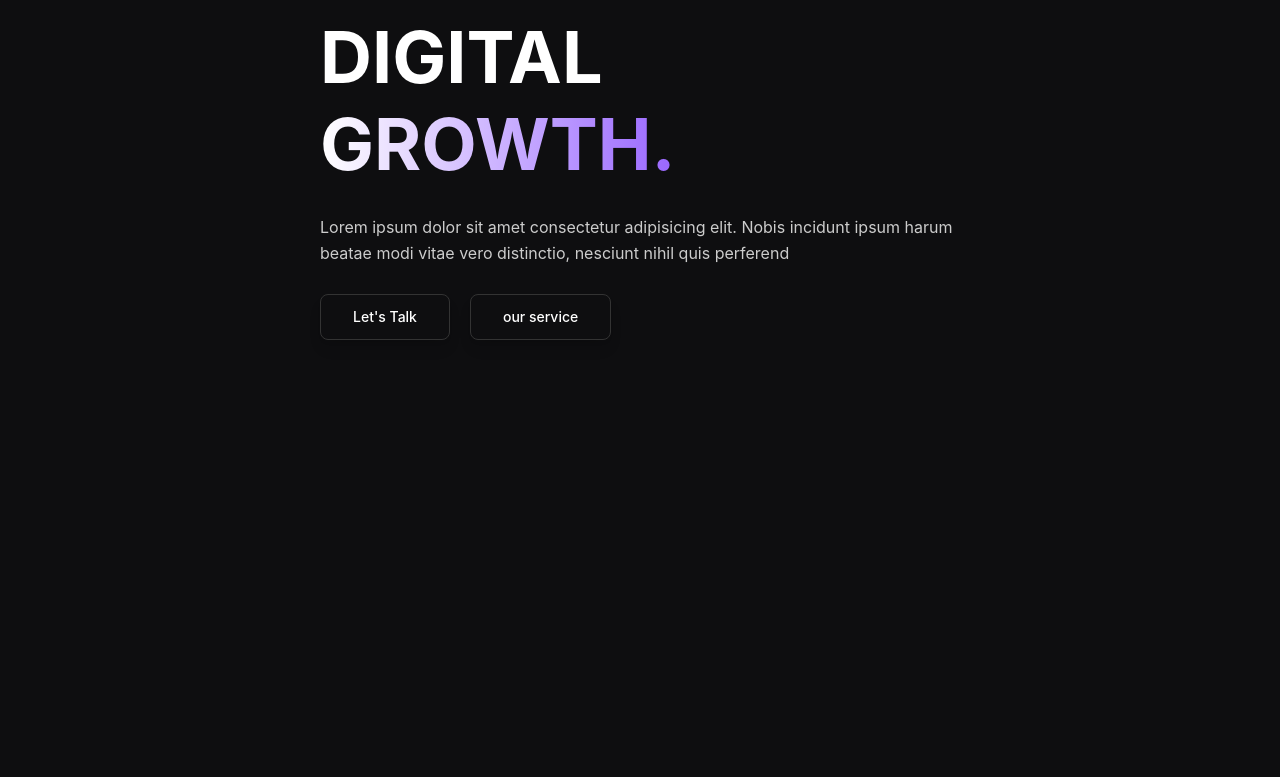
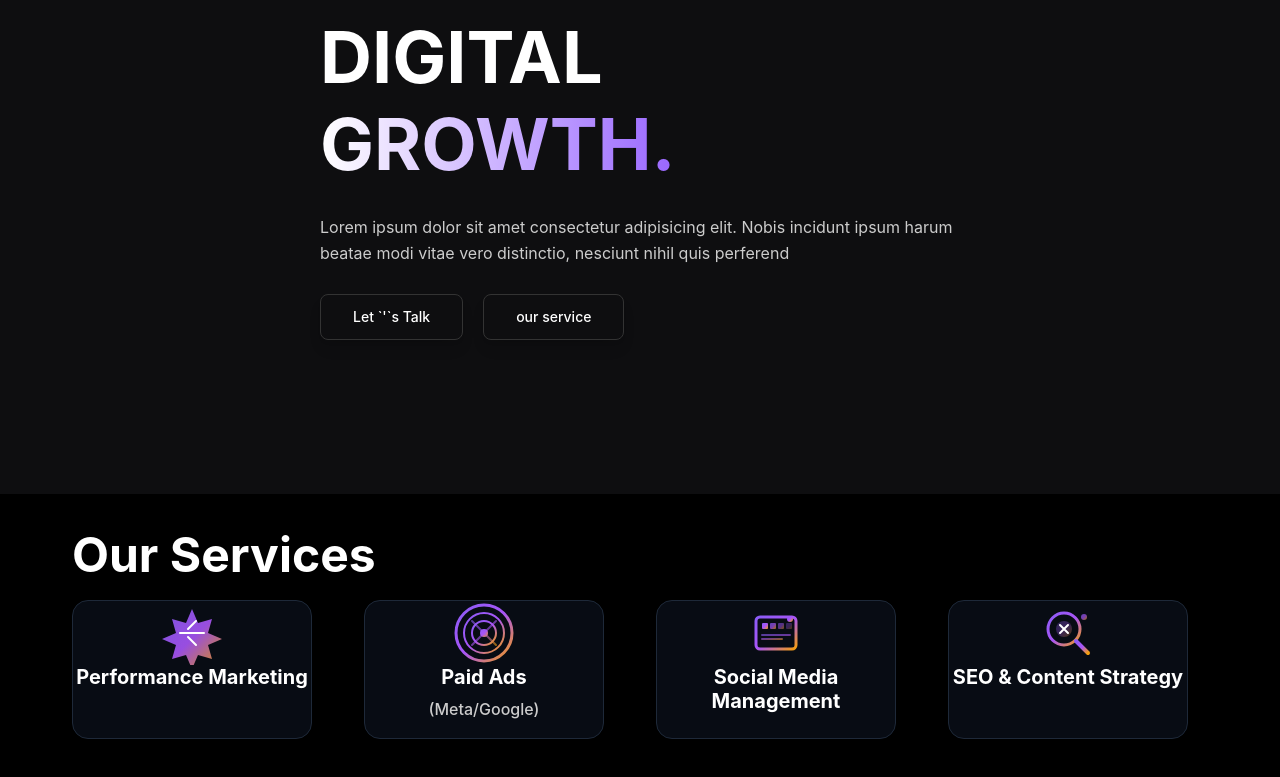
Before and after one commit to SlasherNotOp/evole-web, a Next.js app: page / in a window 1280 px wide. Shown: the part 297-1074 px from the top of the page. Before the commit the page ends 800 px from the top, so only its background shows below. Built offline with nearby package versions, Linux system fonts and the light colour scheme.

Commit message:
fix: added temp component

```diff
--- a/src/app/page.tsx
+++ b/src/app/page.tsx
@@ -1,6 +1,7 @@
 
 
 import Hero from '@/components/hero/Hero';
+import OurServices from '@/components/services/OurServices';
 import React from 'react';
 
 
@@ -8,6 +9,8 @@ export default function HomePage() {
   return (
     <div>
       <Hero/>
+      <OurServices/>
+
     </div>
   );
 }
--- a/src/components/hero/Hero.tsx
+++ b/src/components/hero/Hero.tsx
@@ -24,7 +24,7 @@ const Hero = () => {
         </p>
         <div className="flex items-center gap-5">
              <button className="button-secondary text-sm shadow-lg">
-            Let's Talk
+            Let `&apos;`s Talk
           </button>
           <button className="button-secondary text-sm shadow-lg">our service</button>
         </div>
--- a/src/components/navbar/Navbar.tsx
+++ b/src/components/navbar/Navbar.tsx
@@ -2,6 +2,7 @@
 
 import { useState } from "react";
 import { Menu, X } from "lucide-react";
+import Image from "next/image";
 
 const Navbar = () => {
   const [menuOpen, setMenuOpen] = useState(false);
@@ -14,9 +15,11 @@ const Navbar = () => {
       <div className=" flex items-center justify-around px-6 h-[70px] ">
         {/* Logo */}
         <div className="flex items-center gap-2 text-2xl font-bold text-white tracking-tight">
-          <img
+          <Image
             src="/assets/1.svg/"
             alt="EvolTech Logo"
+            width={100}
+            height={100}
             className="w-[150px] object-contain"
           />
         </div>
@@ -32,7 +35,7 @@ const Navbar = () => {
         {/* CTA Button */}
         <div className="hidden md:flex items-center">
           <button className="button-primary text-sm shadow-lg">
-            Let's Talk
+            Let`&apos;`s Talk
           </button>
         </div>
 
@@ -54,7 +57,7 @@ const Navbar = () => {
             <li className="hover:text-white cursor-pointer">Contact</li>
             <li>
               <button className="button-primary w-full text-sm">
-                Let's Talk
+                Let`&apos;`s Talk
               </button>
             </li>
           </ul>
--- /dev/null
+++ b/src/components/services/OurServices.tsx
@@ -0,0 +1,194 @@
+import React from 'react';
+
+const ServicesSection = () => {
+  const services = [
+    {
+      id: 1,
+      title: "Performance Marketing",
+      icon: (
+        <svg width="64" height="64" viewBox="0 0 64 64" fill="none" xmlns="http://www.w3.org/2000/svg">
+          <defs>
+            <linearGradient id="rocket-gradient" x1="0%" y1="0%" x2="100%" y2="100%">
+              <stop offset="0%" stopColor="#8B5CF6" />
+              <stop offset="50%" stopColor="#A855F7" />
+              <stop offset="100%" stopColor="#F59E0B" />
+            </linearGradient>
+          </defs>
+          <path
+            d="M32 8L38 22L52 18L48 32L62 38L48 44L52 58L38 54L32 68L26 54L12 58L16 44L2 38L16 32L12 18L26 22L32 8Z"
+            fill="url(#rocket-gradient)"
+            opacity="0.9"
+          />
+          <path
+            d="M28 28L36 20M36 44L28 36M20 32H44"
+            stroke="#FFF"
+            strokeWidth="2"
+            strokeLinecap="round"
+          />
+        </svg>
+      ),
+    },
+    {
+      id: 2,
+      title: "Paid Ads",
+      subtitle: "(Meta/Google)",
+      icon: (
+        <svg width="64" height="64" viewBox="0 0 64 64" fill="none" xmlns="http://www.w3.org/2000/svg">
+          <defs>
+            <linearGradient id="target-gradient" x1="0%" y1="0%" x2="100%" y2="100%">
+              <stop offset="0%" stopColor="#8B5CF6" />
+              <stop offset="50%" stopColor="#A855F7" />
+              <stop offset="100%" stopColor="#F59E0B" />
+            </linearGradient>
+          </defs>
+          <circle cx="32" cy="32" r="28" stroke="url(#target-gradient)" strokeWidth="3" fill="none" />
+          <circle cx="32" cy="32" r="20" stroke="url(#target-gradient)" strokeWidth="2" fill="none" />
+          <circle cx="32" cy="32" r="12" stroke="url(#target-gradient)" strokeWidth="2" fill="none" />
+          <circle cx="32" cy="32" r="4" fill="url(#target-gradient)" />
+          <path
+            d="M20 20L44 44M44 20L20 44"
+            stroke="url(#target-gradient)"
+            strokeWidth="2"
+            strokeLinecap="round"
+            opacity="0.6"
+          />
+        </svg>
+      ),
+    },
+    {
+      id: 3,
+      title: "Social Media Management",
+      icon: (
+        <svg width="64" height="64" viewBox="0 0 64 64" fill="none" xmlns="http://www.w3.org/2000/svg">
+          <defs>
+            <linearGradient id="social-gradient" x1="0%" y1="0%" x2="100%" y2="100%">
+              <stop offset="0%" stopColor="#8B5CF6" />
+              <stop offset="50%" stopColor="#A855F7" />
+              <stop offset="100%" stopColor="#F59E0B" />
+            </linearGradient>
+          </defs>
+          <rect
+            x="12"
+            y="16"
+            width="40"
+            height="32"
+            rx="4"
+            stroke="url(#social-gradient)"
+            strokeWidth="3"
+            fill="none"
+          />
+          <rect
+            x="18"
+            y="22"
+            width="6"
+            height="6"
+            rx="1"
+            fill="url(#social-gradient)"
+          />
+          <rect
+            x="26"
+            y="22"
+            width="6"
+            height="6"
+            rx="1"
+            fill="url(#social-gradient)"
+            opacity="0.7"
+          />
+          <rect
+            x="34"
+            y="22"
+            width="6"
+            height="6"
+            rx="1"
+            fill="url(#social-gradient)"
+            opacity="0.5"
+          />
+          <rect
+            x="42"
+            y="22"
+            width="6"
+            height="6"
+            rx="1"
+            fill="url(#social-gradient)"
+            opacity="0.3"
+          />
+          <circle cx="46" cy="18" r="3" fill="url(#social-gradient)" />
+          <path
+            d="M18 34H46M18 38H38"
+            stroke="url(#social-gradient)"
+            strokeWidth="2"
+            strokeLinecap="round"
+            opacity="0.6"
+          />
+        </svg>
+      ),
+    },
+    {
+      id: 4,
+      title: "SEO & Content Strategy",
+      icon: (
+        <svg width="64" height="64" viewBox="0 0 64 64" fill="none" xmlns="http://www.w3.org/2000/svg">
+          <defs>
+            <linearGradient id="seo-gradient" x1="0%" y1="0%" x2="100%" y2="100%">
+              <stop offset="0%" stopColor="#8B5CF6" />
+              <stop offset="50%" stopColor="#A855F7" />
+              <stop offset="100%" stopColor="#F59E0B" />
+            </linearGradient>
+          </defs>
+          <circle cx="28" cy="28" r="16" stroke="url(#seo-gradient)" strokeWidth="3" fill="none" />
+          <path
+            d="M40 40L52 52"
+            stroke="url(#seo-gradient)"
+            strokeWidth="4"
+            strokeLinecap="round"
+          />
+          <circle cx="28" cy="28" r="8" fill="url(#seo-gradient)" opacity="0.3" />
+          <path
+            d="M24 24L32 32M32 24L24 32"
+            stroke="#FFF"
+            strokeWidth="2"
+            strokeLinecap="round"
+          />
+          <circle cx="48" cy="16" r="3" fill="url(#seo-gradient)" opacity="0.7" />
+        </svg>
+      ),
+    },
+  ];
+
+  return (
+    <div className="bg-black min-h-screen py-16 px-4">
+      <div className="container mx-auto">
+        <h2 className="text-white text-4xl md:text-5xl font-bold mb-16 text-left">
+          Our Services
+        </h2>
+
+        <div className="grid grid-cols-1 md:grid-cols-2 lg:grid-cols-4 gap-6">
+          {services.map((service) => (
+            <div
+              key={service.id}
+              className="bg-gray-900/50 max-w-[15rem] backdrop-blur-sm border border-gray-800 rounded-2xl p-8 hover:bg-gray-800/50 transition-all duration-300 hover:scale-105 hover:border-purple-500/30 group"
+            >
+              <div className="flex flex-col items-center text-center ">
+                <div className="mb-6 transform group-hover:scale-110 transition-transform duration-300">
+                  {service.icon}
+                </div>
+
+                <h3 className="text-white text-xl font-semibold mb-2 leading-tight">
+                  {service.title}
+                </h3>
+
+                {service.subtitle && (
+                  <p className="text-gray-400 text-sm font-medium">
+                    {service.subtitle}
+                  </p>
+                )}
+              </div>
+            </div>
+          ))}
+        </div>
+      </div>
+    </div>
+  );
+};
+
+export default ServicesSection;
```
